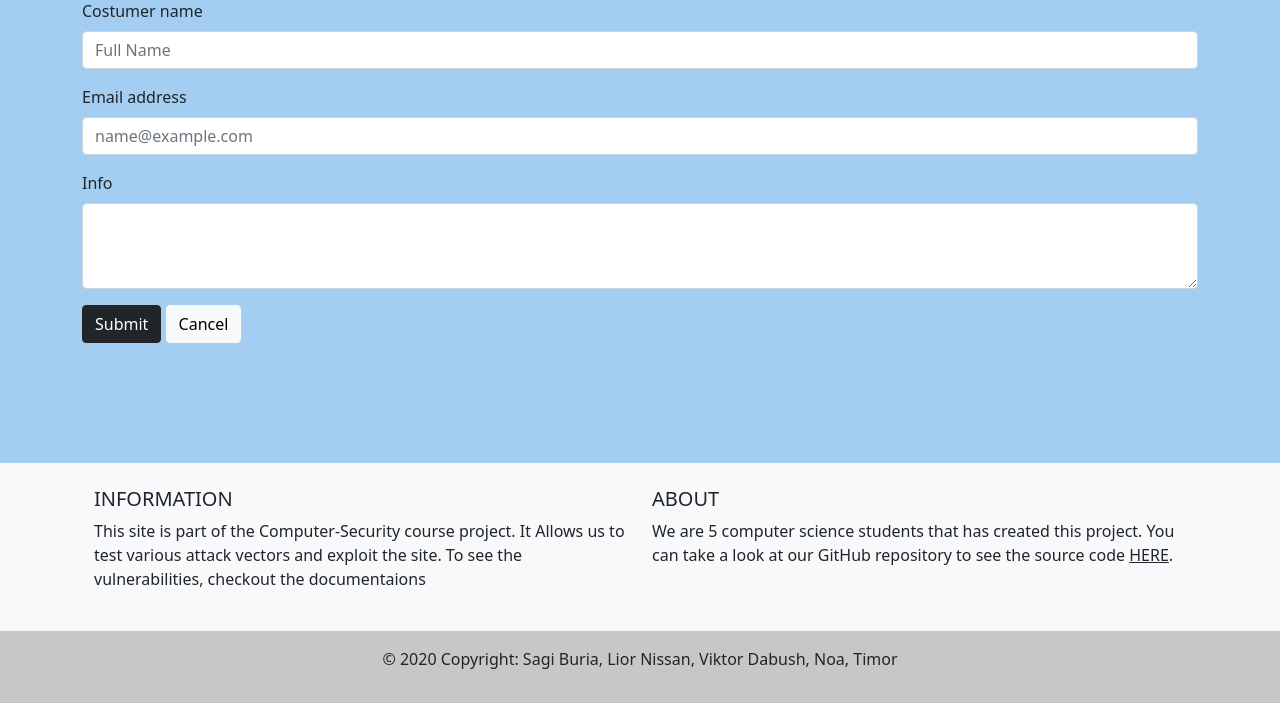
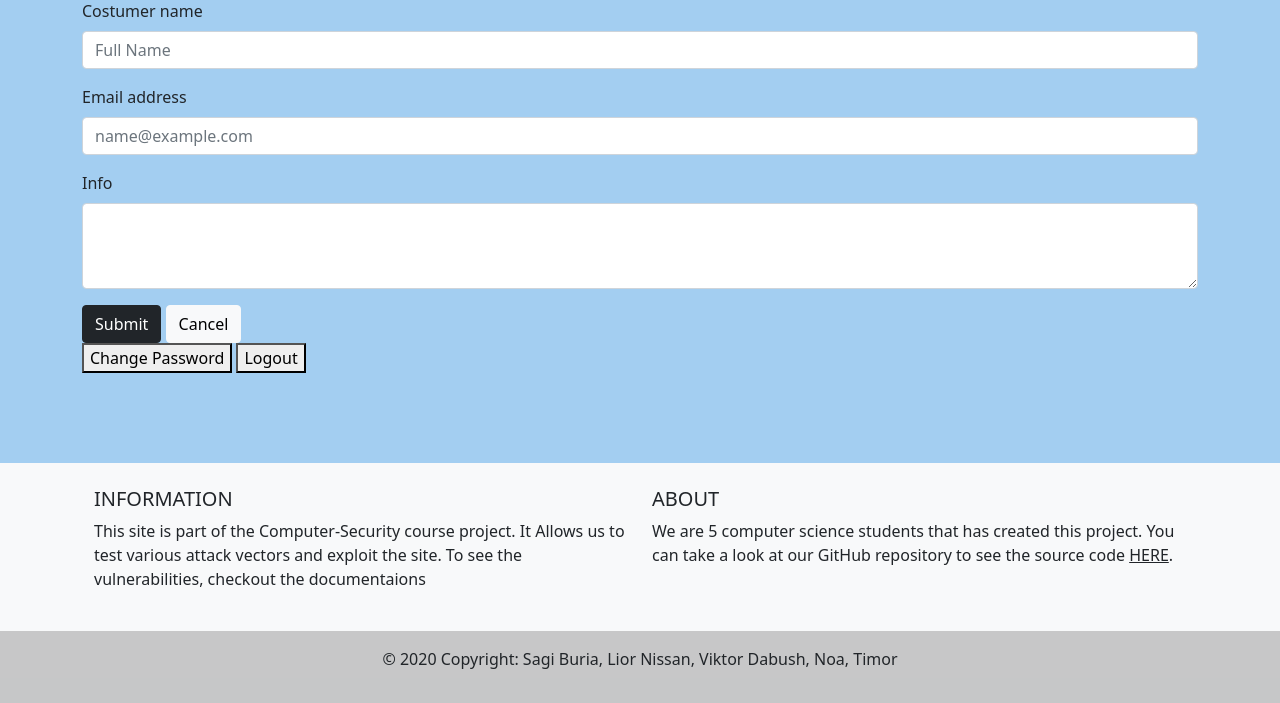
Before and after one commit to Sagi313/computerSecurity, a Django app: page / in a window 1280 px wide. Shown: the part 593-1296 px from the top of the page. Run offline with Django 3.2, Linux system fonts and the light colour scheme; the visitor is signed in with stand-in values (Sample User, id 1); data comes from the database, SQL or seed files in the repository.

Commit message:
change password page and logout button
change password page and logout button are done

```diff
--- a/webApp/templates/webApp/index.html
+++ b/webApp/templates/webApp/index.html
@@ -75,6 +75,9 @@
             <button type="submit" class="btn btn-dark" name="submit" value='submit_data'>Submit</button>
             <button type="reset" class="btn btn-light" name="cancel" value='cancel_form'>Cancel</button>
         </div>
+
     </form>
+    <a href="/password_changing"><button>Change Password</button></a>
+    <a href="/logout"><button>Logout</button></a>
 
 {% endblock %}
--- a/webApp/urls.py
+++ b/webApp/urls.py
@@ -3,8 +3,11 @@ from django.urls import path
 from . import views
 
 app_name = 'webApp'
+
 urlpatterns = [
     path('', views.index, name='index'),
     path('register/', views.register, name='register'),
     path('', include('django.contrib.auth.urls')),
+    path('logout/', views.logout_user, name="logout"),
+    path('password_changing/', views.password_change, name='password_change'),
 ]
--- a/webApp/views.py
+++ b/webApp/views.py
@@ -1,11 +1,13 @@
-from django.contrib.auth import authenticate, login
+from django.contrib.auth import authenticate, login , logout
+from django.http import response
 from django.shortcuts import render
 from django.contrib import messages
 from django.shortcuts import render, redirect
 from webApp.core import is_input_text_valid
-from .forms import RegisterForm
+from .forms import RegisterForm , PasswordChangingForm
 from webApp.models import Costumer
 from django.contrib.auth.decorators import login_required
+
 
 
 
@@ -63,3 +65,28 @@ def register(response):
         form = RegisterForm()
 
     return render(response, "registration/register.html", {"form":form})
+
+
+
+def password_change(response):
+    if response.method == "POST":
+        try:
+            form = PasswordChangingForm(response.POST)
+            print(f"respone {response.POST}",flush=True)
+            print(response.user, flush=True)
+            new_user = authenticate(username=response.user,password=response.POST.get('new_password'),)
+            login(response, new_user)
+            messages.success(response, f'Password changed succuessfuly. Please go back to main page')
+        except:
+            messages.error(response, f'Failed to change password')
+
+
+    else:
+        form = PasswordChangingForm(response.POST)
+
+    return render(response, "registration/change-password.html", {"form":form})
+
+
+def logout_user(request):
+	logout(request)
+	return redirect('login')
```
Also changed, not shown: webApp/forms.py (+10 -1 lines), webApp/templates/registration/change-password.html (added, +29 -0 lines).
